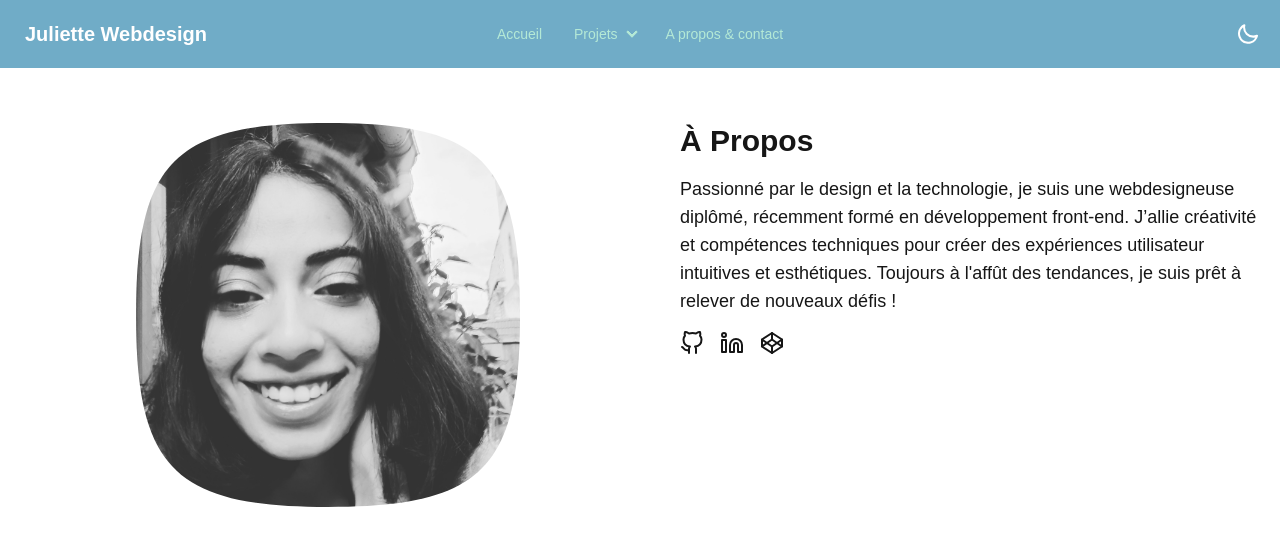
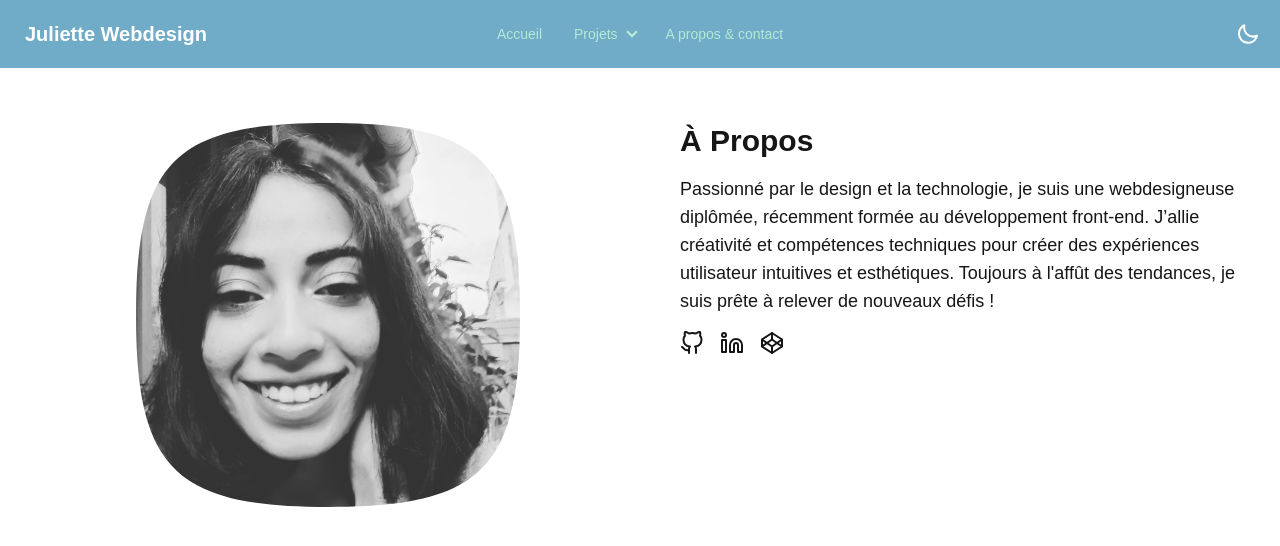
Before and after one commit to julietteuhln/julietteuhln.github.io, a React (Create React App) app: page /about in a window 1280 px wide. Shown: the top 546 px of the page. Built offline with nearby package versions, Linux system fonts and the light colour scheme.

Commit message:
correctif

```diff
--- a/src/pages/About/About.js
+++ b/src/pages/About/About.js
@@ -19,7 +19,7 @@ export const About = () => {
       <div className="md:w-1/2 md:pl-10 mt-10 md:mt-0 items-center">
         <h2 className="text-3xl font-bold mb-4">À Propos </h2>
         <p className="text-lg mb-4">
-          Passionné par le design et la technologie, je suis une webdesigneuse diplômé, récemment formé en développement front-end. J’allie créativité et compétences techniques pour créer des expériences utilisateur intuitives et esthétiques. Toujours à l'affût des tendances, je suis prêt à relever de nouveaux défis !
+          Passionné par le design et la technologie, je suis une webdesigneuse diplômée, récemment formée au développement front-end. J’allie créativité et compétences techniques pour créer des expériences utilisateur intuitives et esthétiques. Toujours à l'affût des tendances, je suis prête à relever de nouveaux défis !
         </p>
         <div className="flex space-x-4">
           <a href="https://github.com/julietteuhln" target="_blank" rel="noopener noreferrer">
```
